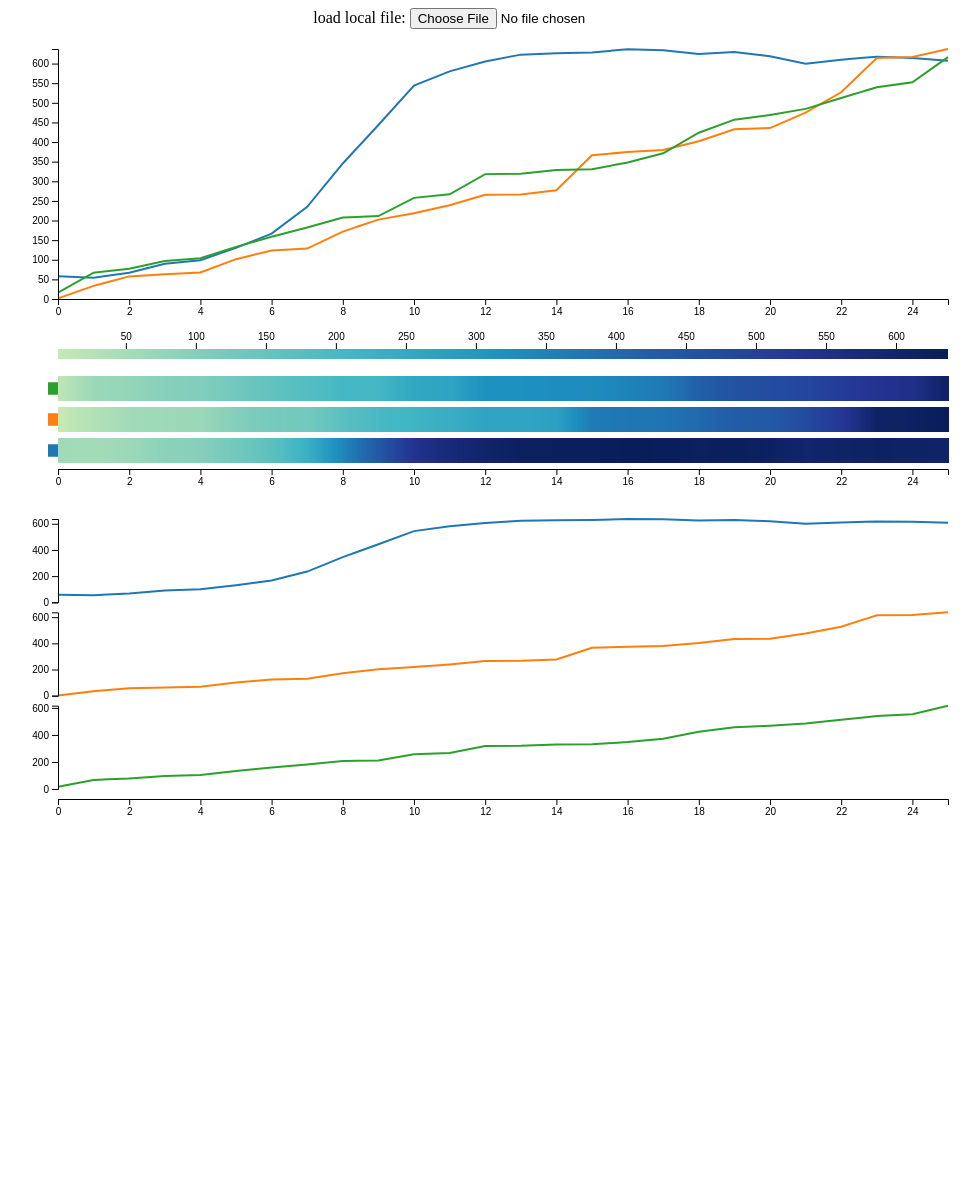
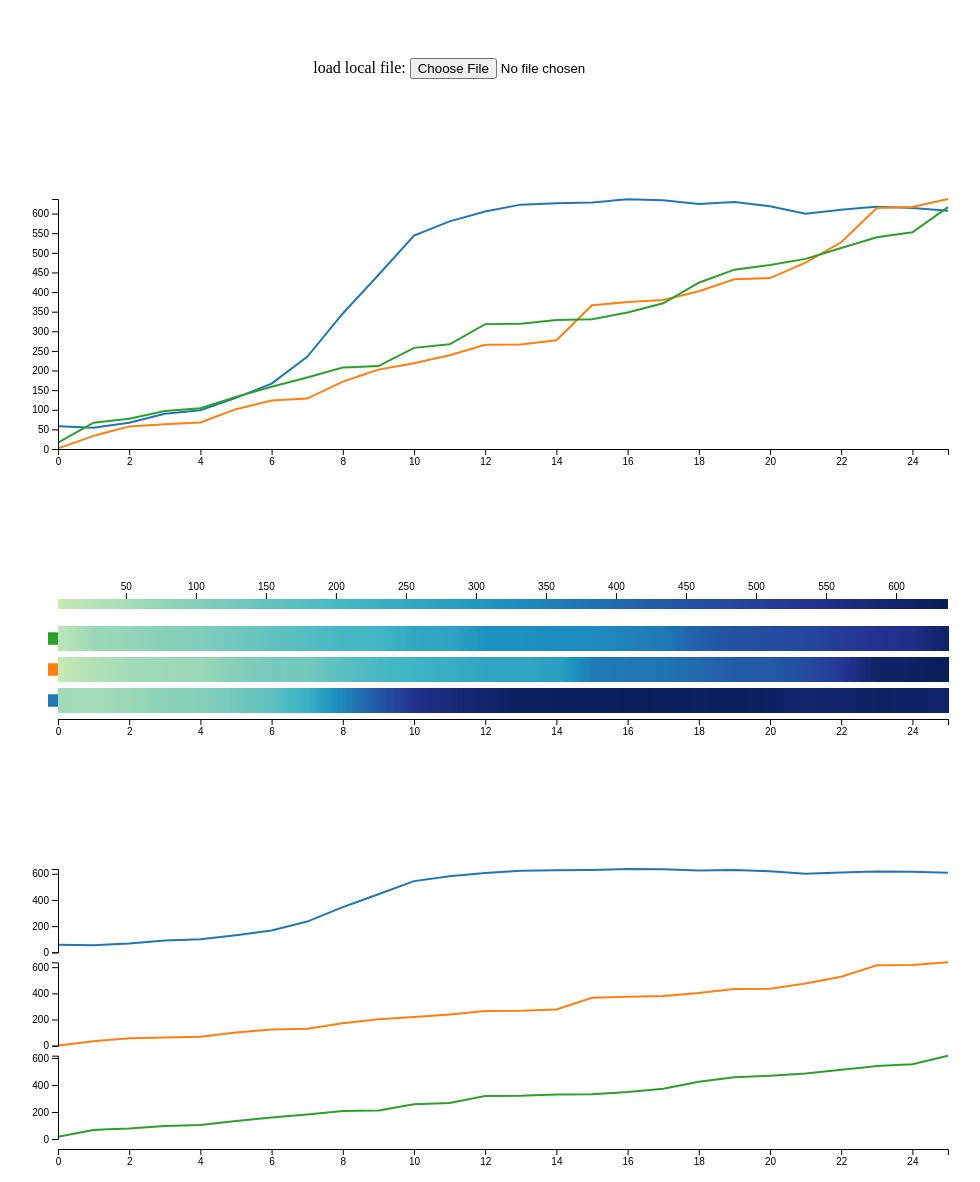
Before and after one commit to uwgraphics/pastavis, a plain HTML site: page index.html in a window 1280 px wide. Shown: the whole page, without its empty margins (152-1132 px from the left). Before the commit the page ends 837 px from the top, so only its background shows below. Drawn offline with nearby package versions, Linux system fonts and the light colour scheme.

Commit message:
clean up code and convert to d3v5

```diff
--- a/index.html
+++ b/index.html
@@ -3,7 +3,7 @@
 
 <head>
 
-    <style> /* set the CSS */
+  <style>
 
     .line {
       fill: none;
@@ -17,15 +17,24 @@
       align-items: center;
     }
 
+    #top {
+      margin-top: 50px;
+      margin-bottom: 50px;
+    }
+
+    svg {
+      margin: 50px 50px 50px 50px;
+    }
+
   </style>
 
   <!-- load the d3.js library -->
-    <script src="https://d3js.org/d3.v4.min.js"></script>
+  <script src="https://d3js.org/d3.v5.min.js"></script>
 
 </head>
 
 <body>
-	<div>
+  <div id="top">
     <label>load local file: <input id="fileinput" type="file"></input></label>
   </div>
 </body>
--- a/pasta.js
+++ b/pasta.js
@@ -20,60 +20,37 @@ function doVis(url) {
 
 	function dataTransform(d) {
 		// format the data and find min/max
-		var minX = Number.MAX_SAFE_INTEGER;
-		var maxX = Number.MIN_SAFE_INTEGER;
-		var minY = Number.MAX_SAFE_INTEGER;
-		var maxY = Number.MIN_SAFE_INTEGER;
-		var fileLineNo = 0;
-		var data = { "cols" : d[0], "lines" : [] };
-		for (var i = 1; i < d.length; i++) {
-			d[i][0] = +d[i][0];
-			if (d[i][0] > maxX) {
-				maxX = d[i][0];
-			}
-			if (d[i][0] < minX){
-				minX = d[i][0];
-			}
-			for (var j = 1; j < d[i].length; j++) {
-				d[i][j] = +d[i][j];
-				if (d[i][j] > maxY) {
-					maxY = d[i][j];
-				}
-				if (d[i][j] < minY){
-					minY = d[i][j];
-				}
-			}
-			data.lines.push(d[i])
-		}
-		data.minX = minX;
-		data.maxX = maxX;
-		data.minY = minY;
-		data.maxY = maxY;
+		var data = { "cols" : d[0], "lines" : d.slice(1).map(d => d.map(d => +d)) };
+		data.minX = d3.min(data.lines, d => d[0]);
+		data.maxX = d3.max(data.lines, d => d[0]);
+		data.minY = d3.min(data.lines, d => d3.min(d.slice(1)));
+		data.maxY = d3.max(data.lines, d => d3.max(d.slice(1)));
 		return data;
 	}
 
-	d3.text(url, function(error, data) {
-        if (error) throw error;
-        var d = dataTransform(d3.csvParseRows(data));
+  d3.text(url).then(function(data) {
+        let d = dataTransform(d3.csvParseRows(data));
         spaghetti(d);
         lasagna(d);
         single(d);
+  }).catch(function(error) {
+    console.log("there was an error while reading file " + url, error);
   });
 }
 
 function range(start, stop) {
-    var result = [];
-    for (var i = start; i < stop; i++) {
+    let result = [];
+    for (let i = start; i < stop; i++) {
         result.push(i);
     }
     return result;
 }
 
 function linearColorScale(val1, val2, colors) {
-    var numSteps = colors.length - 1;
-    var domainStepSize = (val2 - val1) / numSteps;
-    var domain = [];
-    for (var i = 0; i < numSteps; i++) {
+    let numSteps = colors.length - 1;
+    let domainStepSize = (val2 - val1) / numSteps;
+    let domain = [];
+    for (let i = 0; i < numSteps; i++) {
         domain.push(val1 + (domainStepSize * i));
     }
     domain.push(val2);
@@ -82,44 +59,44 @@ function linearColorScale(val1, val2, colors) {
 
 function lasagna(data) {
 
-	var numLines = data.cols.length - 1;
+	let numLines = data.cols.length - 1;
 
-    var margin = {top: 20, right: 20, bottom: 30, left: 50},
+  let margin = {top: 20, right: 20, bottom: 30, left: 50},
       width = 960 - margin.left - margin.right,
       height = (numLines * 40) + 50 - margin.top - margin.bottom;
 
-    var x = d3.scaleLinear().range([0, width]);
-    var y = d3.scaleBand().rangeRound([height-20, 0]).padding(0.2);
-    var colorAxis = d3.scaleLinear().range([0, width]);
+  let x = d3.scaleLinear().range([0, width]);
+  let y = d3.scaleBand().rangeRound([height-20, 0]).padding(0.2);
+  let colorAxis = d3.scaleLinear().range([0, width]);
 
-    var svg = d3.select("body").append("svg")
+  let svg = d3.select("body").append("svg")
       .attr("width", width + margin.left + margin.right)
       .attr("height", height + margin.top + margin.bottom);
-    var graphgroup = svg.append("g").attr("transform", "translate(0,20)")
+  let graphgroup = svg.append("g").attr("transform", "translate(0,20)")
 
-	var lineHeight = 3;
-	var sampleWidth = 3;
+	let lineHeight = 3;
+	let sampleWidth = 3;
 
 	// scale the range of the data
 	x.domain([data.minX, data.maxX]);
 	y.domain(range(0, numLines));
 	colorAxis.domain([data.minY, data.maxY]);
 
-	for (var lineNo = 0; lineNo < numLines; lineNo++) {
+	for (let lineNo = 0; lineNo < numLines; lineNo++) {
 
-		var thisGroup = graphgroup.append("g")
+		let thisGroup = graphgroup.append("g")
 									.attr("transform",
 										  "translate(" + margin.left + "," + margin.top + ")");
 
 		var color = linearColorScale(data.minY, data.maxY, /*['#ffffd9', ['#edf8b1',  */ ['#c7e9b4', '#7fcdbb', '#41b6c4', '#1d91c0', '#225ea8', '#253494', '#081d58']);
 
 		//linear interpolation between data points
-		var linearInt = d3.scaleLinear().domain(data.lines.map((x) => (x[0])))
+		let linearInt = d3.scaleLinear().domain(data.lines.map((x) => (x[0])))
 										.range(data.lines.map((x) => (x[lineNo + 1])));
-		var samples = new Array();
-		for (var i = 0; i < width; i += sampleWidth) {
-			var xinv = x.invert(i);
-			var val = linearInt(xinv);
+		let samples = new Array();
+		for (let i = 0; i < width; i += sampleWidth) {
+			let xinv = x.invert(i);
+			let val = linearInt(xinv);
 			samples.push([xinv, val]);
 		}
 		// add rects for color field display.
@@ -134,7 +111,7 @@ function lasagna(data) {
 				   .style("fill", (d, i) => (color(d[1])) );
 	}
 
-	var axisGroup = graphgroup.append("g")
+	let axisGroup = graphgroup.append("g")
 								  .attr("transform",
 										"translate(" + margin.left + "," + margin.top + ")");
 
@@ -143,10 +120,10 @@ function lasagna(data) {
 		.attr("transform", "translate(0," + (height - 20) + ")")
 		.call(d3.axisBottom(x));
 
-    var lineColor = d3.scaleOrdinal(d3.schemeCategory10);
+    let lineColor = d3.scaleOrdinal(d3.schemeCategory10);
 	axisGroup.append("g")
 		.call(d3.axisLeft(y).tickFormat(function(d, i) {
-			var gNode = d3.select(this.parentNode);
+			let gNode = d3.select(this.parentNode);
 			gNode.selectAll("*").remove();
 			gNode.append("rect")
 					.attr("x", -10)
@@ -159,7 +136,7 @@ function lasagna(data) {
 
 	// draw the color legend
 	// define svg color gradient
-	var legendGroup = svg.append("g")
+	let legendGroup = svg.append("g")
 							.attr("transform",
 								  "translate(" + margin.left + "," + margin.top + ")");
 	legendGroup.append('defs').append('linearGradient').attr('id', 'colorgradient')
@@ -180,21 +157,21 @@ function lasagna(data) {
 function spaghetti(data) {
 
   // set the dimensions and margins of the graph
-    var margin = {top: 20, right: 20, bottom: 30, left: 50},
+  let margin = {top: 20, right: 20, bottom: 30, left: 50},
       width = 960 - margin.left - margin.right,
       height = 300 - margin.top - margin.bottom;
 
   // colors for the individual lines
-    var color = d3.scaleOrdinal(d3.schemeCategory10);
+  let color = d3.scaleOrdinal(d3.schemeCategory10);
 
   // ranges of the screen space
-    var x = d3.scaleLinear().range([0, width]);
-    var y = d3.scaleLinear().range([height, 0]);
+  let x = d3.scaleLinear().range([0, width]);
+  let y = d3.scaleLinear().range([height, 0]);
 
   // append the svg object to the body of the page
   // appends a 'group' element to 'svg'
   // moves the 'group' element to the top left margin
-    var svg = d3.select("body").append("svg")
+  let svg = d3.select("body").append("svg")
       .attr("width", width + margin.left + margin.right)
       .attr("height", height + margin.top + margin.bottom);
 
@@ -203,15 +180,15 @@ function spaghetti(data) {
 	y.domain([0, data.maxY]);
 
 	//loop over groups/lines
-	var numLines = data.cols.length - 1;
-	for (var lineNo = 0; lineNo < numLines; lineNo++) {
+	let numLines = data.cols.length - 1;
+	for (let lineNo = 0; lineNo < numLines; lineNo++) {
 
-		var thisGroup = svg.append("g")
+		let thisGroup = svg.append("g")
 							.attr("transform",
 								  "translate(" + margin.left + "," + margin.top + ")");
 
 		// define the line
-		var valueline = d3.line()
+		let valueline = d3.line()
 						  .x(function(d) { return x(d[0]); })
 						  .y(function(d) { return y(d[lineNo + 1]); });
 
@@ -223,7 +200,7 @@ function spaghetti(data) {
 				  .style("stroke", color(lineNo));
 	}
 
-	var axisGroup = svg.append("g")
+	let axisGroup = svg.append("g")
 						.attr("transform",
 						      "translate(" + margin.left + "," + margin.top + ")");
 
@@ -233,46 +210,44 @@ function spaghetti(data) {
 				.call(d3.axisBottom(x));
 
 	// add y axis
-	axisGroup.append("g")
-				.call(d3.axisLeft(y));
+	axisGroup.append("g").call(d3.axisLeft(y));
 
 }
 
 function single(data) {
 
-	var numLines = data.cols.length - 1;
+  let numLines = data.cols.length - 1;
 
   // set the dimensions and margins of the graph
-    var margin = {top: 20, right: 20, bottom: 30, left: 50},
+  let margin = {top: 20, right: 20, bottom: 30, left: 50},
         width = 960 - margin.left - margin.right,
         height = (100 * numLines) - margin.top - margin.bottom;
 
-    var color = d3.scaleOrdinal(d3.schemeCategory10);
+  let color = d3.scaleOrdinal(d3.schemeCategory10);
 
-    var x = d3.scaleLinear().range([0, width]);
+  let x = d3.scaleLinear().range([0, width]);
 
 	x.domain([data.minX, data.maxX]);
 
-    var svg = d3.select("body").append("svg")
+  let svg = d3.select("body").append("svg")
                 .attr("width", width + margin.left + margin.right)
                 .attr("height", height + (10 * numLines) + margin.top + margin.bottom);
 
 	//loop over groups/lines
-	for (var lineNo = 0; lineNo < numLines; lineNo++) {
+	for (let lineNo = 0; lineNo < numLines; lineNo++) {
 
-        var y = d3.scaleLinear().range([height / numLines, 0]);
+    let y = d3.scaleLinear().range([height / numLines, 0]);
     y.domain([0, d3.max(data.lines.map((x) => (x[lineNo + 1])))]);
 
-		var thisGroup = svg.append("g")
-                            .attr("transform",
+		let thisGroup = svg.append("g").attr("transform",
 								  "translate(" + margin.left + "," + (margin.top + (lineNo * ( (height / numLines) + 10 ))) + ")");
 
 		// define the line
-		var valueline = d3.line()
+		let valueline = d3.line()
 						  .x(function(d) { return x(d[0]); })
 						  .y(function(d) { return y(d[lineNo + 1]); });
 
-		var path = thisGroup.append("path")
+		let path = thisGroup.append("path")
 							  .data([data.lines])
 							  .attr("class", "line")
 							  .attr("d", valueline)
```
Lines whose indentation alone changed are shown as unchanged.
